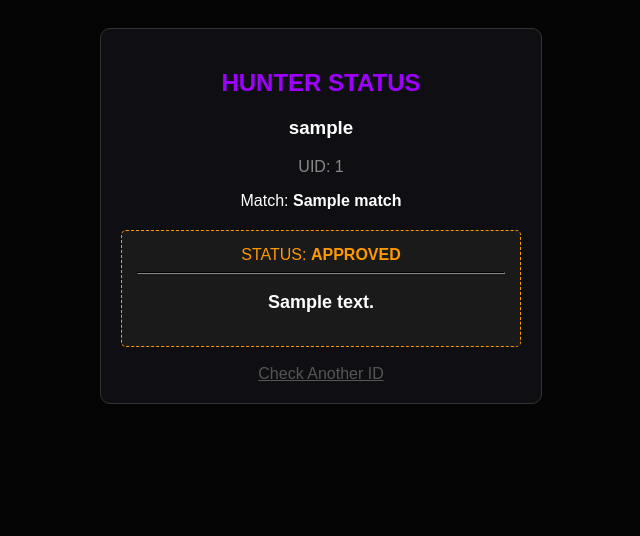
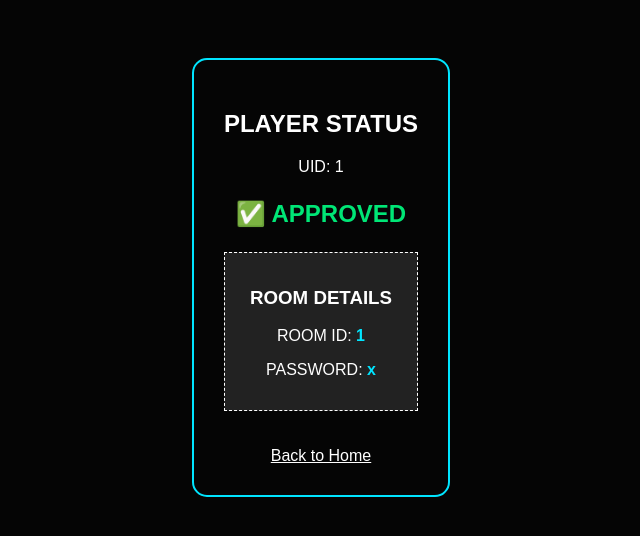
Before and after one commit to dynamaxhunt/ZENI-TOURNAMENT-DASHBOARD-, a Flask app: template templates/profile.html in a window 1280 px wide. Shown: the top 536 px of the page, without its empty margins (319-959 px from the left). Run offline with Flask 3, Linux system fonts and the light colour scheme; the template is opened without the code that fills it: most values are stand-ins (such as "Sample title", 1, 10 or a date in 2020).

Commit message:
Update profile.html

```diff
--- a/templates/profile.html
+++ b/templates/profile.html
@@ -1,45 +1,39 @@
 <!DOCTYPE html>
 <html>
 <head>
-    <title>Hunter Profile</title>
-    <meta name="viewport" content="width=device-width, initial-scale=1">
+    <title>My Status</title>
     <style>
-        body { background: #050505; color: white; font-family: sans-serif; text-align: center; padding: 20px; }
-        .card { max-width: 400px; margin: auto; background: #0f0f13; padding: 20px; border: 1px solid #333; border-radius: 10px; }
-        .status-box { padding: 15px; margin-top: 20px; border-radius: 5px; background: #1a1a1a; border: 1px dashed #555; }
-        .verified { border-color: #00ff00; color: #00ff00; }
-        .pending { border-color: #ff9900; color: #ff9900; }
-        input { padding: 10px; width: 70%; background: black; border: 1px solid #555; color: white; }
-        button { padding: 10px; background: #9d00ff; color: white; border: none; cursor: pointer; }
+        body { background: #050505; color: white; font-family: sans-serif; text-align: center; padding-top: 50px; }
+        .box { border: 2px solid #00e5ff; padding: 30px; display: inline-block; border-radius: 15px; }
+        .approved { color: #00e676; font-size: 24px; font-weight: bold; }
+        .pending { color: orange; }
+        .room-box { background: #222; padding: 15px; margin-top: 20px; border: 1px dashed white; }
     </style>
 </head>
 <body>
 
-<div class="card">
-    <h2 style="color: #9d00ff;">HUNTER STATUS</h2>
+    <div class="box">
+        <h2>PLAYER STATUS</h2>
+        <p>UID: {{ uid }}</p>
 
-    {% if not player %}
-        <p>Enter your UID to see your Ticket</p>
-        <form action="/profile" method="GET">
-            <input type="number" name="uid" placeholder="Enter UID" required>
-            <button>SEARCH</button>
-        </form>
-    {% else %}
-        <h3>{{ player.nickname }}</h3>
-        <p style="color:#888;">UID: {{ player.uid }}</p>
-        <p>Match: <b>{{ player.match }}</b></p>
+        {% if status == 'APPROVED' %}
+            <p class="approved">✅ APPROVED</p>
+            <div class="room-box">
+                <h3>ROOM DETAILS</h3>
+                <p>ROOM ID: <b style="color:#00e5ff">{{ room.id }}</b></p>
+                <p>PASSWORD: <b style="color:#00e5ff">{{ room.pass }}</b></p>
+            </div>
+        {% elif status == 'PENDING' %}
+            <p class="pending">⏳ REGISTRATION PENDING</p>
+            <p>Please wait for Admin verification.</p>
+        {% else %}
+            <p style="color:red">❌ NOT FOUND</p>
+            <a href="/">Go Register</a>
+        {% endif %}
 
-        <div class="status-box {% if player.status == 'Verified' %}verified{% else %}pending{% endif %}">
-            STATUS: <b>{{ player.status }}</b>
-            <hr style="border-color: #333;">
-            <p style="color: white; font-size: 18px; font-weight: bold;">
-                {{ player.room_details }}
-            </p>
-        </div>
-        <br>
-        <a href="/profile" style="color: #555;">Check Another ID</a>
-    {% endif %}
-</div>
+        <br><br>
+        <a href="/" style="color:white">Back to Home</a>
+    </div>
 
 </body>
 </html>
```
